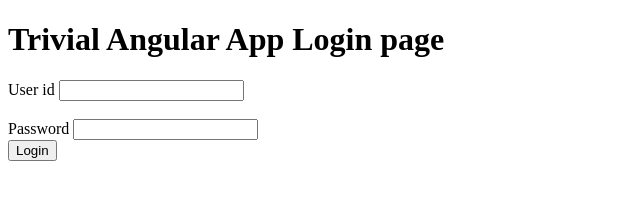
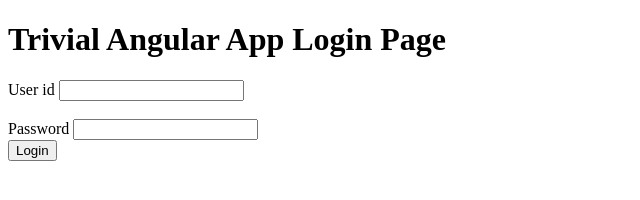
Before and after one commit to suddutt1/loginapp, a website: page app/index.html in a window 1280 px wide. Shown: the full height of the page, 0-640 px from the left. Drawn offline with nearby package versions, Linux system fonts and the light colour scheme; some packages are replaced by stand-ins of ours.

Commit message:
Changed the title in the login page

```diff
--- a/app/login/login.html
+++ b/app/login/login.html
@@ -1,5 +1,5 @@
 <div ng-controller="loginController">
-<h1 id="pageHeading">Trivial Angular App Login page</h1>
+<h1 id="pageHeading">Trivial Angular App Login Page</h1>
 <h2 id="pageMessge" >{{message}}</h2>
 <div>
 	<label for="uid"> User id</label>
```
Also changed, not shown: 2 other files.
